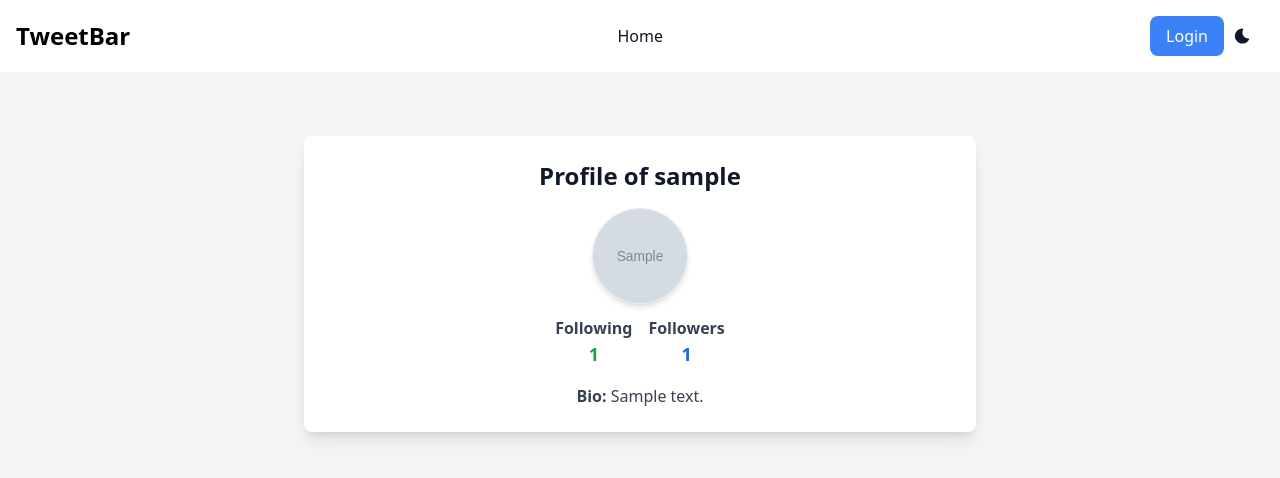
After one commit to DhruvSimform/tweet-crud-auth, a Django app: template tweet/templates/profile.html in a window 1280 px wide. The commit adds this page. Shown: the top 478 px of the page. Run offline with Django 4.2, Linux system fonts and the light colour scheme; tables that the repository leaves empty hold one stand-in row (values such as "Sample post"); the template is opened without the code that fills it: values that come from a table or form of the project are taken from there, most other values are stand-ins (such as "Sample title", 1, 10 or a date in 2020); grey boxes marked "Sample" are stand-in pictures; some libraries are stand-ins or nearby versions.

Commit message:
Add user profile model and update user follow functionality with Neo4j integration

```diff
--- a/templates/navbar.html
+++ b/templates/navbar.html
@@ -25,6 +25,7 @@
           <span class="block text-sm text-gray-500 dark:text-gray-400">{{ user.email }}</span>
         </div>
         <ul class="py-2">
+          <li><a href="{% url 'profile' request.user.username %}" class="block px-4 py-2 text-sm text-gray-700 hover:bg-gray-100 dark:text-white dark:hover:bg-gray-600">Profile</a></li>
           <li><a href="{% url 'logout' %}" class="block px-4 py-2 text-sm text-gray-700 hover:bg-gray-100 dark:text-white dark:hover:bg-gray-600">Sign out</a></li>
         </ul>
       </div>
--- a/tweet/models.py
+++ b/tweet/models.py
@@ -12,5 +12,13 @@ class Tweet(models.Model):
     def __str__(self):
         return f"{self.user.username}: {self.text[:10]}"
 
+class Profile(models.Model):
+    user = models.OneToOneField(User, on_delete=models.CASCADE)
+    bio = models.TextField(blank=True, null=True)
+    profile_picture = models.ImageField(upload_to='profile_pics/', blank=True, null=True)
+
+    def __str__(self):
+        return self.user.username
+
 
 # Create your models here.
--- /dev/null
+++ b/tweet/templates/profile.html
@@ -0,0 +1,80 @@
+{% extends "layout.html" %}
+{% load crispy_forms_tags %}
+
+{% block title %}Profile - {{ user_profile.user.username }}{% endblock title %}
+
+{% block content %}
+<div class="max-w-2xl mx-auto mt-10 bg-white p-6 rounded-lg shadow-lg dark:bg-gray-900">
+    <h2 class="text-2xl font-semibold text-gray-900 dark:text-gray-100 text-center">
+        Profile of {{ user_profile.user.username }}
+    </h2>
+
+    <div class="flex flex-col items-center mt-4">
+        {% if user_profile.profile_picture %}
+            <img src="{{ user_profile.profile_picture.url }}"
+                 alt="Profile Picture"
+                 class="w-24 h-24 rounded-full border shadow-md">
+        {% else %}
+            <img class="w-24 h-24 rounded-full border shadow-md"
+                 src="https://th.bing.com/th/id/OIP.0IjSh8YAMecKyLNyMRW90gHaHa?rs=1&pid=ImgDetMain"
+                 alt="Default user photo" />
+        {% endif %}
+    </div>
+
+    <div class="flex justify-center mt-3 space-x-4">
+        <div class="text-center">
+            <p class="text-gray-700 dark:text-gray-300 font-semibold">Following</p>
+            <p class="text-lg font-bold text-green-600">{{ following_count }}</p>
+        </div>
+        <div class="text-center">
+            <p class="text-gray-700 dark:text-gray-300 font-semibold">Followers</p>
+            <p class="text-lg font-bold text-blue-600">{{ followers_count }}</p>
+        </div>
+    </div>
+
+    <p class="text-gray-700 dark:text-gray-300 mt-4 text-center">
+        <strong>Bio:</strong> {{ profile.bio|default:"No bio available" }}
+    </p>
+
+    {% if request.user.is_authenticated %}
+        {% if is_owner %}
+            <!-- Profile Update Form -->
+            <form method="POST" enctype="multipart/form-data" class="mt-6">
+                {% csrf_token %}
+                <h3 class="text-lg font-medium text-gray-700 dark:text-gray-300 mb-2">User Info</h3>
+                {{ user_form|crispy }}
+
+                <h3 class="text-lg font-medium text-gray-700 dark:text-gray-300 mt-4 mb-2">Profile Info</h3>
+                {{ profile_form|crispy }}
+                        <!-- Show the uploaded file name -->
+                <p id="file-name" class="mt-2 text-gray-600 dark:text-gray-400 text-sm">
+                    {% if user_profile.profile_picture %}
+                        Current Profile pic: {{ user_profile.profile_picture.name }}
+                    {% else %}
+                        Defult profile pic is being used
+                    {% endif %}
+                </p>
+                <button type="submit"
+                        class="w-full bg-blue-500 hover:bg-blue-700 text-white font-bold py-2 px-4 rounded-lg mt-4 shadow-lg">
+                    Update Profile
+                </button>
+            </form>
+            {{user_profile.user.username}}
+        {% elif request.user != user_profile %}
+            <!-- Follow/Unfollow Button -->
+            <form method="POST" action="{% url 'follow_user' user.username %}" class="mt-4">
+                {% csrf_token %}
+                {% if is_following %}
+                    <button type="submit" class="bg-red-500 hover:bg-red-700 text-white font-bold py-2 px-4 rounded-lg">
+                        Unfollow
+                    </button>
+                {% else %}
+                    <button type="submit" class="bg-blue-500 hover:bg-blue-700 text-white font-bold py-2 px-4 rounded-lg">
+                        Follow
+                    </button>
+                {% endif %}
+            </form>
+        {% endif %}
+    {% endif %}
+</div>
+{% endblock %}
--- a/tweet/urls.py
+++ b/tweet/urls.py
@@ -29,7 +29,9 @@ urlpatterns = [
     path('create/',views.tweet_create , name='tweet_create'),
     path('<int:tweet_id>/edit',views.tweet_edit , name='tweet_edit'),
     path('<int:tweet_id>/delete',views.tweet_delete , name='tweet_delete'),
-    path('follow/<str:username>/', views.follow_user, name='follow_user'),
+
+    path("profile/<str:username>/", views.profile_view, name="profile"),
+    path("profile/<str:username>/follow/", views.follow_user, name="follow_user"),
 
 
     path('register/' , views.register , name='register')
```
Also changed, not shown: tweet/forms.py (+20 -2 lines), tweet/neo_models.py (+23 -2 lines), tweet/signals.py (+26 -1 lines), tweet/views.py (+68 -11 lines), media/profile_pics/3.jpeg (added), tweet/migrations/0002_profile.py (added), 1 other file.
